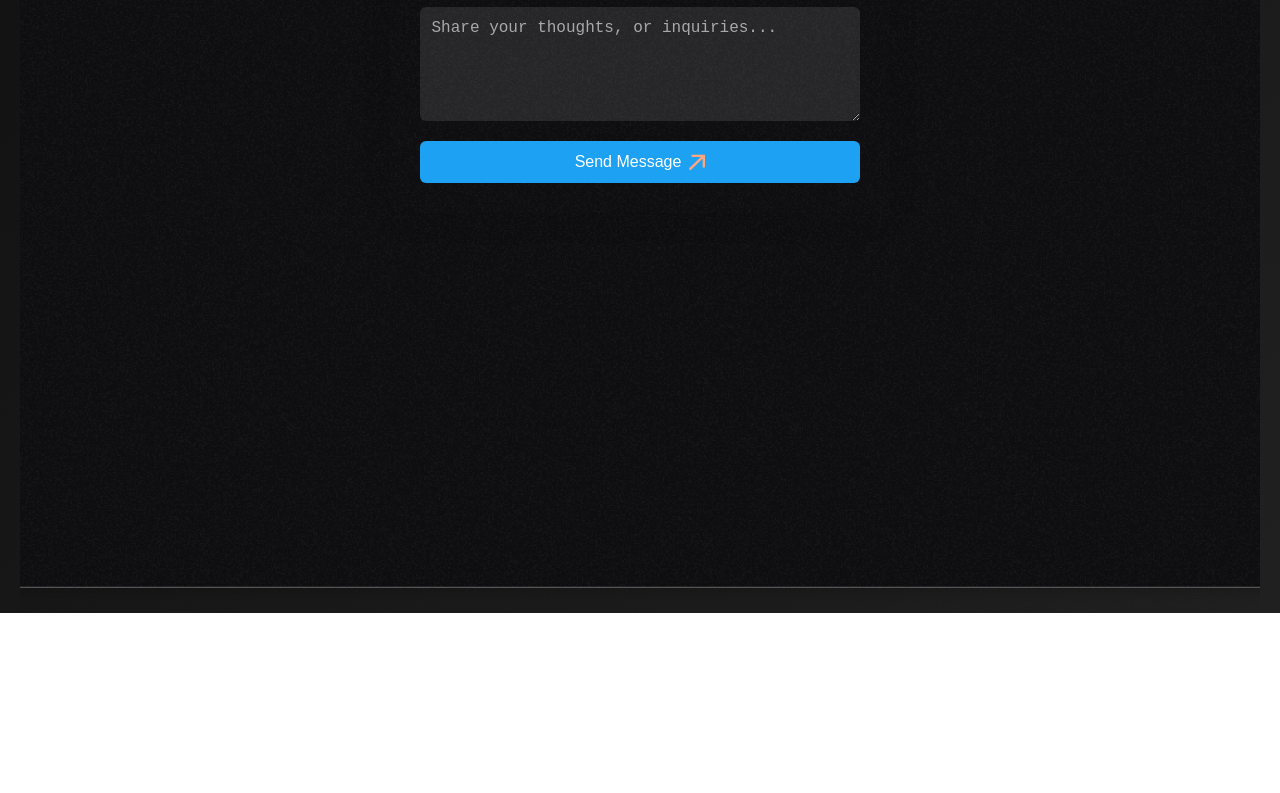
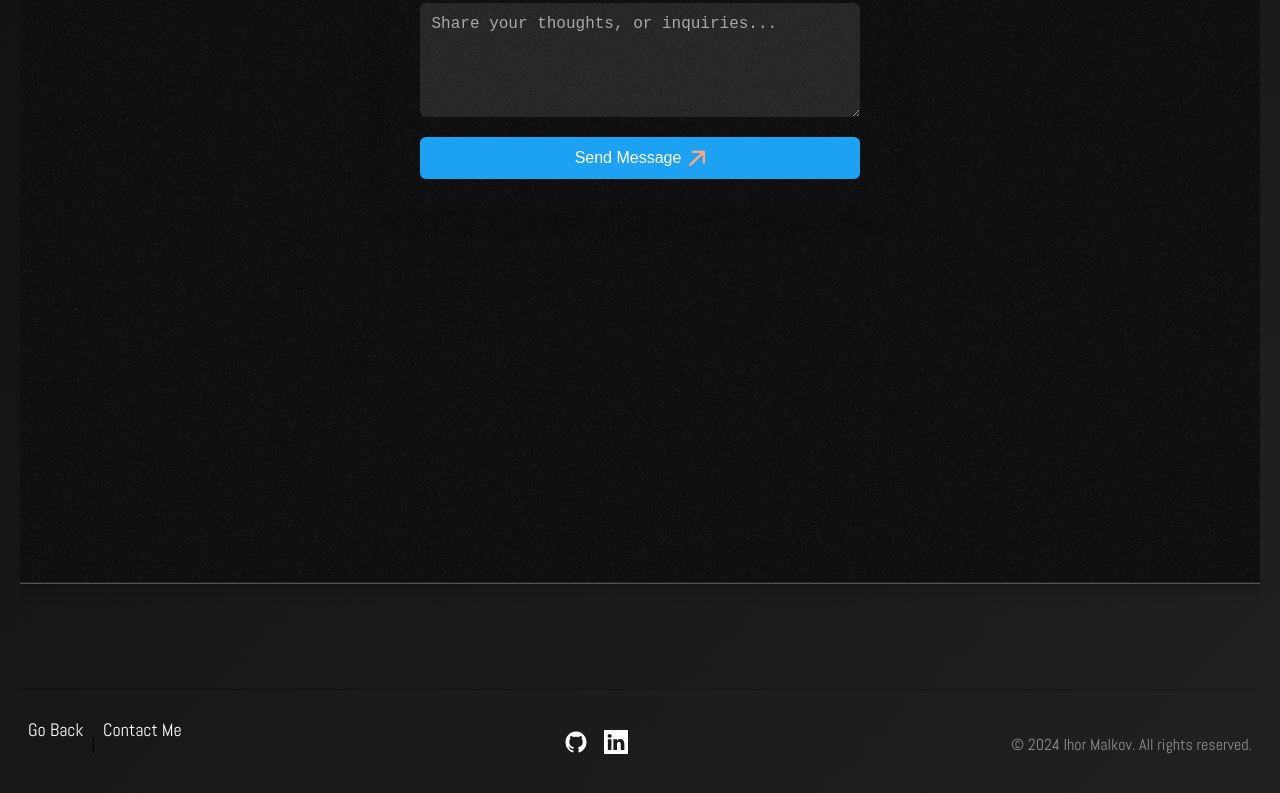
Before and after one commit to IhorMalkov/Porfolio, a React (Vite) app: page / in a window 1280 px wide. Shown: the part 1745-2538 px from the top of the page. Before the commit the page ends 2358 px from the top, so only its background shows below. Built offline with nearby package versions, Linux system fonts and the light colour scheme.

Commit message:
Finished Footer

```diff
--- a/src/App.jsx
+++ b/src/App.jsx
@@ -3,6 +3,7 @@ import Header from "./components/Header/Header.jsx";
 import Hero from "./components/Hero/Hero.jsx";
 import Info from "./components/Info/Info.jsx";
 import Contact from "./components/contact/Contact.jsx";
+import Footer from './components/Footer/Footer.jsx';
 
 function App() {
   return (
@@ -11,6 +12,7 @@ function App() {
         <Hero/>
         <Info/>
       <Contact/>
+      <Footer/>
     </div>
   )
 }
--- /dev/null
+++ b/src/components/Footer/Footer.jsx
@@ -0,0 +1,30 @@
+import styles from './Footer.module.scss';
+
+const Footer = () => {
+  return (
+    <footer className={styles.footerDefault}>
+      <div className={styles.footerLinks}>
+        <a href="#header" className={styles.navItem}>Go Back</a>
+        <p>|</p>
+        <a href="#contact" className={styles.navItem}>Contact Me</a>
+      </div>
+
+      <div className={styles.socialIcons}>
+        <div className={styles.socialIcon}>
+        <a href='https://github.com/IhorMalkov?tab=repositories' target='blank'>
+            <img src="/assets/images/github.svg" alt="github" className={styles.socialImage} />
+          </a>
+         </div>
+        <div className={styles.socialIcon}>
+        <a href='https://www.linkedin.com/in/ihmalkov/' target='blank'>
+            <img src="/assets/images/linkedin.svg" alt="linkedin" className={styles.socialImage} />
+          </a>
+        </div>
+      </div>
+
+      <p className={styles.textWhite}>© 2024 Ihor Malkov. All rights reserved.</p>
+    </footer>
+  );
+};
+
+export default Footer;
--- /dev/null
+++ b/src/components/Footer/Footer.module.scss
@@ -0,0 +1,48 @@
+.footerDefault {
+    display: flex;
+    justify-content: space-between;
+    align-items: center;
+    padding: 1.75rem 0.5rem;
+    border-top: 1px solid rgba(0, 0, 0, 0.3);
+    flex-wrap: wrap;
+    gap: 1.25rem;
+    margin-top: 350px;
+  }
+
+  .footerLinks {
+    display: flex;
+    gap: 0.5rem;
+  }
+
+  .socialIcons {
+    display: flex;
+    gap: 1rem;
+  }
+
+
+
+  .socialImage {
+    width: 24px;
+    height: 24px;
+    transition: transform 0.3s ease-in-out;
+  }
+
+  .socialImage:hover {
+    transform: scale(1.1);
+  }
+
+  .textWhite {
+    color: rgba(255, 255, 255, 0.5);
+  }
+
+  .navItem {
+    color: white;
+    font-size: large;
+    transition: transform 0.3s ease-in-out;
+    text-align: center;
+    text-decoration: none;
+  }
+
+  .navItem:hover {
+    transform: scale(1.1);
+  }
--- a/src/components/Header/Header.jsx
+++ b/src/components/Header/Header.jsx
@@ -10,7 +10,7 @@ export default function Header() {
     const toggleMenu = () => setIsOpen(!isOpen);
 
     return (
-        <header className={isOpen ? styles.header : styles.headerDefault}>
+        <header className={isOpen ? styles.header : styles.headerDefault} id="header">
             <a href='/' className={`${styles.logo} ${isOpen ? styles.hidden : ''}`}>IhorMalkov</a>
 
             <button onClick={toggleMenu} className={styles.button}>
--- a/src/components/Hero/Hero.module.scss
+++ b/src/components/Hero/Hero.module.scss
@@ -2,7 +2,6 @@
   display: flex;
   flex-direction: column;
   position: relative;
-  border: 2px solid blue;
   width: 100%;
 }
 
--- a/src/components/contact/Contact.jsx
+++ b/src/components/contact/Contact.jsx
@@ -2,7 +2,7 @@ import styles from './Contact.module.scss';
 
 export default function Contact() {
     return (
-        <section className={styles['contact-section']}>
+        <section className={styles['contact-section']} id='contact'>
             <img className={styles['terminal-image']} src='/assets/images/terminal.png' alt='Terminal Background'/>
             <div className={styles['form-container']}>
                 <h3>Let's Connect</h3>
```
Also changed, not shown: public/assets/images/github.svg (added), public/assets/images/linkedin.svg (added).
